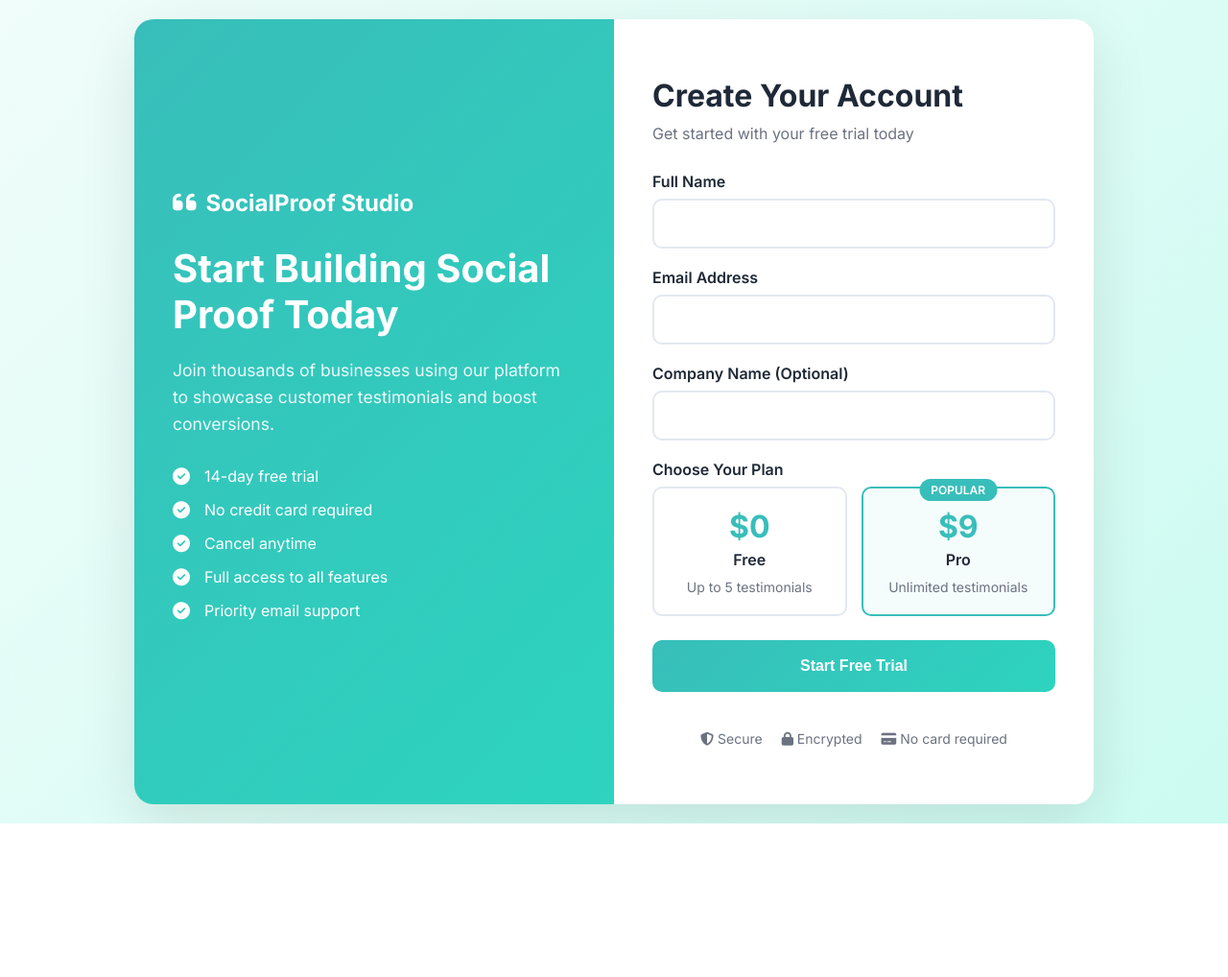
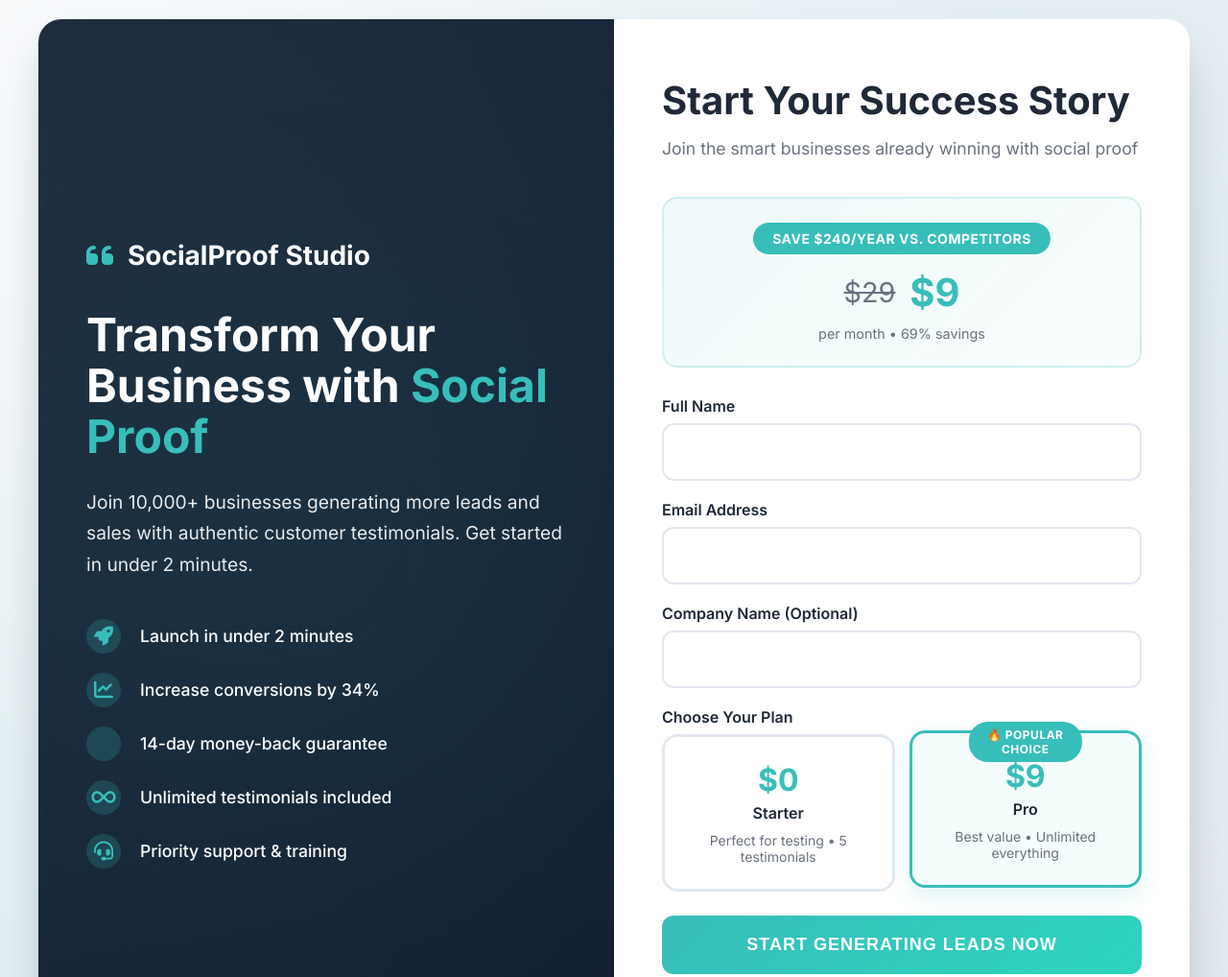
Before and after one commit to dubd59/Social-Proof-Generator, a website: page signup.html in a window 1280 px wide. Shown: the top 1018 px of the page at 96% size. Before the commit the page ends 858 px from the top, so only its background shows below. Drawn offline with Linux system fonts and the light colour scheme; a script that the page names is missing.

Commit message:
Redesign signup page with compelling modern design and better value proposition

```diff
--- a/signup.html
+++ b/signup.html
@@ -32,95 +32,219 @@
 
         body {
             font-family: 'Inter', sans-serif;
-            background: linear-gradient(135deg, #f0fdfa 0%, #ccfbf1 100%);
+            background: linear-gradient(135deg, #f8fafc 0%, #e2e8f0 100%);
             min-height: 100vh;
             display: flex;
             align-items: center;
             justify-content: center;
             padding: 20px;
+            position: relative;
+        }
+
+        body::before {
+            content: '';
+            position: absolute;
+            top: 0;
+            left: 0;
+            right: 0;
+            bottom: 0;
+            background:
+                radial-gradient(circle at 20% 80%, rgba(56, 190, 186, 0.1) 0%, transparent 50%),
+                radial-gradient(circle at 80% 20%, rgba(56, 190, 186, 0.08) 0%, transparent 50%),
+                radial-gradient(circle at 40% 40%, rgba(56, 190, 186, 0.05) 0%, transparent 50%);
+            pointer-events: none;
         }
 
         .signup-container {
             background: white;
-            border-radius: 20px;
-            box-shadow: 0 20px 60px rgba(0, 0, 0, 0.1);
-            max-width: 1000px;
+            border-radius: 24px;
+            box-shadow:
+                0 25px 50px -12px rgba(0, 0, 0, 0.25),
+                0 0 0 1px rgba(255, 255, 255, 0.05);
+            max-width: 1200px;
             width: 100%;
             overflow: hidden;
             display: grid;
             grid-template-columns: 1fr 1fr;
-            min-height: 600px;
+            min-height: 700px;
+            position: relative;
+            z-index: 1;
         }
 
         .signup-left {
-            background: var(--gradient);
+            background: linear-gradient(135deg, #1e293b 0%, #0f172a 100%);
             color: white;
-            padding: 60px 40px;
+            padding: 60px 50px;
             display: flex;
             flex-direction: column;
             justify-content: center;
+            position: relative;
+            overflow: hidden;
+        }
+
+        .signup-left::before {
+            content: '';
+            position: absolute;
+            top: -50%;
+            left: -50%;
+            width: 200%;
+            height: 200%;
+            background:
+                radial-gradient(circle, rgba(56, 190, 186, 0.1) 0%, transparent 70%);
+            animation: float 20s ease-in-out infinite;
+        }
+
+        @keyframes float {
+            0%, 100% { transform: translateY(0px) rotate(0deg); }
+            50% { transform: translateY(-20px) rotate(180deg); }
         }
 
         .signup-right {
-            padding: 60px 40px;
+            padding: 60px 50px;
             display: flex;
             flex-direction: column;
             justify-content: center;
+            background: white;
+            position: relative;
         }
 
         .logo {
             display: flex;
             align-items: center;
-            font-size: 24px;
+            font-size: 28px;
             font-weight: 700;
-            margin-bottom: 30px;
+            margin-bottom: 40px;
+            position: relative;
+            z-index: 2;
         }
 
         .logo i {
-            margin-right: 10px;
-            font-size: 28px;
+            margin-right: 15px;
+            font-size: 32px;
+            color: var(--primary);
         }
 
         .signup-left h1 {
-            font-size: 2.5rem;
-            font-weight: 700;
-            margin-bottom: 20px;
-            line-height: 1.2;
+            font-size: 3rem;
+            font-weight: 800;
+            margin-bottom: 25px;
+            line-height: 1.1;
+            position: relative;
+            z-index: 2;
+        }
+
+        .signup-left .highlight {
+            color: var(--primary);
+            position: relative;
+        }
+
+        .signup-left .highlight::after {
+            content: '';
+            position: absolute;
+            bottom: -5px;
+            left: 0;
+            right: 0;
+            height: 3px;
+            background: var(--primary);
+            border-radius: 2px;
         }
 
         .signup-left p {
-            font-size: 1.1rem;
+            font-size: 1.2rem;
             opacity: 0.9;
-            margin-bottom: 30px;
-            line-height: 1.6;
+            margin-bottom: 40px;
+            line-height: 1.7;
+            position: relative;
+            z-index: 2;
         }
 
         .benefits {
             list-style: none;
+            position: relative;
+            z-index: 2;
         }
 
         .benefits li {
             display: flex;
             align-items: center;
-            margin-bottom: 15px;
-            font-size: 1rem;
+            margin-bottom: 20px;
+            font-size: 1.1rem;
+            font-weight: 500;
         }
 
         .benefits li i {
-            margin-right: 15px;
-            font-size: 18px;
+            margin-right: 20px;
+            font-size: 20px;
+            color: var(--primary);
+            background: rgba(56, 190, 186, 0.2);
+            padding: 8px;
+            border-radius: 50%;
+            width: 36px;
+            height: 36px;
+            display: flex;
+            align-items: center;
+            justify-content: center;
         }
 
         .signup-form h2 {
-            font-size: 2rem;
-            font-weight: 700;
+            font-size: 2.5rem;
+            font-weight: 800;
             color: var(--text);
-            margin-bottom: 10px;
+            margin-bottom: 15px;
+            position: relative;
         }
 
         .signup-form .subtitle {
             color: var(--text-light);
+            margin-bottom: 40px;
+            font-size: 1.1rem;
+        }
+
+        .value-prop {
+            background: linear-gradient(135deg, rgba(56, 190, 186, 0.08) 0%, rgba(56, 190, 186, 0.03) 100%);
+            border: 2px solid rgba(56, 190, 186, 0.2);
+            border-radius: 16px;
+            padding: 25px;
             margin-bottom: 30px;
+            text-align: center;
+        }
+
+        .value-prop .savings {
+            background: var(--primary);
+            color: white;
+            padding: 8px 20px;
+            border-radius: 25px;
+            font-size: 14px;
+            font-weight: 700;
+            display: inline-block;
+            margin-bottom: 15px;
+            text-transform: uppercase;
+            letter-spacing: 0.5px;
+        }
+
+        .value-prop .price-comparison {
+            display: flex;
+            align-items: center;
+            justify-content: center;
+            gap: 15px;
+            margin-bottom: 10px;
+        }
+
+        .value-prop .old-price {
+            font-size: 1.8rem;
+            color: var(--text-light);
+            text-decoration: line-through;
+        }
+
+        .value-prop .new-price {
+            font-size: 2.5rem;
+            font-weight: 800;
+            color: var(--primary);
+        }
+
+        .value-prop .period {
+            color: var(--text-light);
+            font-size: 0.9rem;
         }
 
         .form-group {
@@ -137,19 +261,21 @@
         .form-group input,
         .form-group select {
             width: 100%;
-            padding: 15px;
+            padding: 18px 20px;
             border: 2px solid var(--border);
-            border-radius: 10px;
+            border-radius: 12px;
             font-size: 16px;
             transition: all 0.3s ease;
             background: white;
+            font-family: inherit;
         }
 
         .form-group input:focus,
         .form-group select:focus {
             outline: none;
             border-color: var(--primary);
-            box-shadow: 0 0 0 3px rgba(56, 190, 186, 0.1);
+            box-shadow: 0 0 0 4px rgba(56, 190, 186, 0.1);
+            transform: translateY(-2px);
         }
 
         .plan-selector {
@@ -160,36 +286,42 @@
         }
 
         .plan-option {
-            border: 2px solid var(--border);
-            border-radius: 10px;
-            padding: 20px;
+            border: 3px solid var(--border);
+            border-radius: 16px;
+            padding: 25px 20px;
             text-align: center;
             cursor: pointer;
             transition: all 0.3s ease;
             position: relative;
+            background: white;
         }
 
         .plan-option:hover {
             border-color: var(--primary);
+            transform: translateY(-4px);
+            box-shadow: 0 10px 25px rgba(56, 190, 186, 0.15);
         }
 
         .plan-option.selected {
             border-color: var(--primary);
             background: rgba(56, 190, 186, 0.05);
+            transform: translateY(-4px);
+            box-shadow: 0 10px 25px rgba(56, 190, 186, 0.15);
         }
 
         .plan-option.featured::before {
-            content: 'POPULAR';
+            content: '🔥 POPULAR CHOICE';
             position: absolute;
-            top: -10px;
+            top: -12px;
             left: 50%;
             transform: translateX(-50%);
             background: var(--primary);
             color: white;
-            padding: 4px 12px;
+            padding: 6px 16px;
             border-radius: 20px;
             font-size: 12px;
-            font-weight: 600;
+            font-weight: 700;
+            letter-spacing: 0.5px;
         }
 
         .plan-price {
@@ -212,21 +344,40 @@
 
         .btn {
             width: 100%;
-            padding: 18px;
+            padding: 20px;
             background: var(--gradient);
             color: white;
             border: none;
-            border-radius: 10px;
-            font-size: 16px;
-            font-weight: 600;
+            border-radius: 12px;
+            font-size: 18px;
+            font-weight: 700;
             cursor: pointer;
             transition: all 0.3s ease;
-            margin-bottom: 20px;
+            margin-bottom: 25px;
+            text-transform: uppercase;
+            letter-spacing: 1px;
+            position: relative;
+            overflow: hidden;
+        }
+
+        .btn::before {
+            content: '';
+            position: absolute;
+            top: 0;
+            left: -100%;
+            width: 100%;
+            height: 100%;
+            background: linear-gradient(90deg, transparent, rgba(255,255,255,0.2), transparent);
+            transition: left 0.6s;
+        }
+
+        .btn:hover::before {
+            left: 100%;
         }
 
         .btn:hover {
-            transform: translateY(-2px);
-            box-shadow: 0 10px 30px rgba(56, 190, 186, 0.3);
+            transform: translateY(-3px);
+            box-shadow: 0 15px 35px rgba(56, 190, 186, 0.4);
         }
 
         .btn:disabled {
@@ -314,22 +465,31 @@
                 SocialProof Studio
             </div>
 
-            <h1>Start Building Social Proof Today</h1>
-            <p>Join thousands of businesses using our platform to showcase customer testimonials and boost conversions.</p>
+            <h1>Transform Your Business with <span class="highlight">Social Proof</span></h1>
+            <p>Join 10,000+ businesses generating more leads and sales with authentic customer testimonials. Get started in under 2 minutes.</p>
 
             <ul class="benefits">
-                <li><i class="fas fa-check-circle"></i> 14-day free trial</li>
-                <li><i class="fas fa-check-circle"></i> No credit card required</li>
-                <li><i class="fas fa-check-circle"></i> Cancel anytime</li>
-                <li><i class="fas fa-check-circle"></i> Full access to all features</li>
-                <li><i class="fas fa-check-circle"></i> Priority email support</li>
+                <li><i class="fas fa-rocket"></i> Launch in under 2 minutes</li>
+                <li><i class="fas fa-chart-line"></i> Increase conversions by 34%</li>
+                <li><i class="fas fa-shield-check"></i> 14-day money-back guarantee</li>
+                <li><i class="fas fa-infinity"></i> Unlimited testimonials included</li>
+                <li><i class="fas fa-headset"></i> Priority support & training</li>
             </ul>
         </div>
 
         <div class="signup-right">
             <div class="signup-form">
-                <h2>Create Your Account</h2>
-                <p class="subtitle">Get started with your free trial today</p>
+                <h2>Start Your Success Story</h2>
+                <p class="subtitle">Join the smart businesses already winning with social proof</p>
+
+                <div class="value-prop">
+                    <div class="savings">Save $240/year vs. competitors</div>
+                    <div class="price-comparison">
+                        <span class="old-price">$29</span>
+                        <span class="new-price">$9</span>
+                    </div>
+                    <div class="period">per month • 69% savings</div>
+                </div>
 
                 <div class="error-message" id="error-message"></div>
                 <div class="success-message" id="success-message"></div>
@@ -355,30 +515,30 @@
                         <div class="plan-selector">
                             <div class="plan-option" data-plan="free">
                                 <div class="plan-price">$0</div>
-                                <div class="plan-name">Free</div>
-                                <div class="plan-description">Up to 5 testimonials</div>
+                                <div class="plan-name">Starter</div>
+                                <div class="plan-description">Perfect for testing • 5 testimonials</div>
                             </div>
                             <div class="plan-option featured selected" data-plan="pro">
                                 <div class="plan-price">$9</div>
                                 <div class="plan-name">Pro</div>
-                                <div class="plan-description">Unlimited testimonials</div>
+                                <div class="plan-description">Best value • Unlimited everything</div>
                             </div>
                         </div>
                     </div>
 
                     <button type="submit" class="btn" id="signup-btn">
-                        <span id="btn-text">Start Free Trial</span>
+                        <span id="btn-text">Start Generating Leads Now</span>
                         <div class="loading" id="loading">
                             <div class="spinner"></div>
-                            <span>Creating account...</span>
+                            <span>Creating your account...</span>
                         </div>
                     </button>
                 </form>
 
                 <div class="trust-indicators">
-                    <div><i class="fas fa-shield-alt"></i> Secure</div>
-                    <div><i class="fas fa-lock"></i> Encrypted</div>
-                    <div><i class="fas fa-credit-card"></i> No card required</div>
+                    <div><i class="fas fa-shield-alt"></i> Bank-level security</div>
+                    <div><i class="fas fa-credit-card"></i> No card required for trial</div>
+                    <div><i class="fas fa-users"></i> 10,000+ happy customers</div>
                 </div>
             </div>
         </div>
@@ -401,9 +561,9 @@
 
                 const btnText = document.getElementById('btn-text');
                 if (selectedPlan === 'free') {
-                    btnText.textContent = 'Create Free Account';
+                    btnText.textContent = 'Start Free Forever';
                 } else {
-                    btnText.textContent = 'Start Free Trial';
+                    btnText.textContent = 'Start Generating Leads Now';
                 }
             });
         });
```
